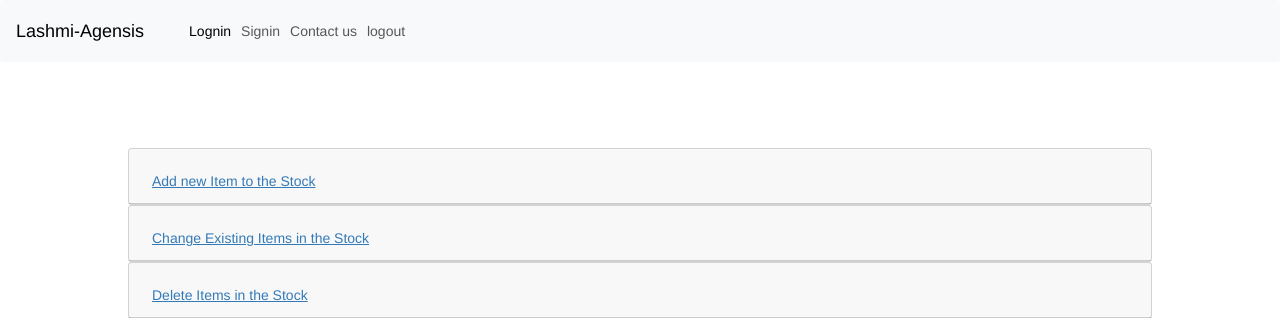
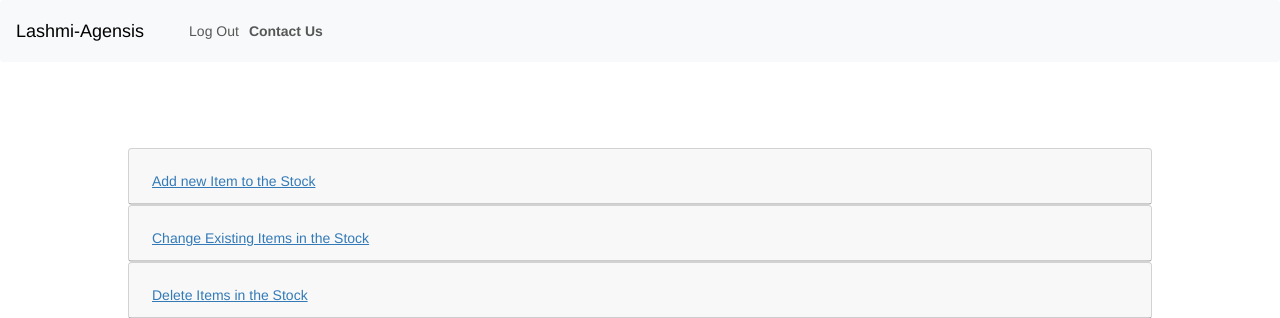
Before and after one commit to mahe141/Lakshmi-agensis, a Flask app: page /addon in a window 1280 px wide. Shown: the top 318 px of the page. Run offline with Flask 3, Linux system fonts and the light colour scheme; the visitor is signed in with stand-in values (Sample User, id 1); some libraries are stand-ins or nearby versions.

Commit message:
Update navbar.html

```diff
--- a/templates/navbar.html
+++ b/templates/navbar.html
@@ -1,18 +1,18 @@
 <nav class="navbar navbar-expand-lg bg-body-tertiary fixed-top">
     <div class="container-fluid">
       <a class="navbar-brand" href="{{ url_for('home') }}">Lashmi-Agensis</a>
-      <button class="navbar-toggler" type="button" data-bs-toggle="collapse" data-bs-target="#navbarNavAltMarkup" aria-controls="navbarNavAltMarkup" aria-expanded="false" aria-label="Toggle navigation">
+      <button style="float:right;" class="navbar-toggler" type="button" data-bs-toggle="collapse" data-bs-target="#navbarNavAltMarkup" aria-controls="navbarNavAltMarkup" aria-expanded="false" aria-label="Toggle navigation">
         <span class="navbar-toggler-icon"></span>
       </button>
-      <div class="collapse navbar-collapse" id="navbarNavAltMarkup" style="float:right;">
+      <div class="collapse navbar-collapse" id="navbarNavAltMarkup" >
         <div class="navbar-nav">
-
-          <a class="nav-link active" aria-current="page" href="{{ url_for('login') }}">Lognin</a>
-          <a class="nav-link" href="{{ url_for('signin') }}">Signin</a>
-          <a class="nav-link" href="{{ url_for('contacts') }}">Contact us</a>
           {% if session['user_logged_in'] %}
-          <a class="nav-link" href="{{ url_for('logout') }}">logout</a>
+          <a class="nav-link" href="{{ url_for('logout') }}">Log Out</a>
+          {% else %}
+            <a class="nav-link active" aria-current="page" href="{{ url_for('login') }}"><b>Log in</b></a>
+            <a class="nav-link" href="{{ url_for('signin') }}"><b>Sign in</b></a>
           {% endif %}
+          <a class="nav-link" href="{{ url_for('contacts') }}"><b>Contact Us</b></a>
         </div>
       </div>
     </div>
```
